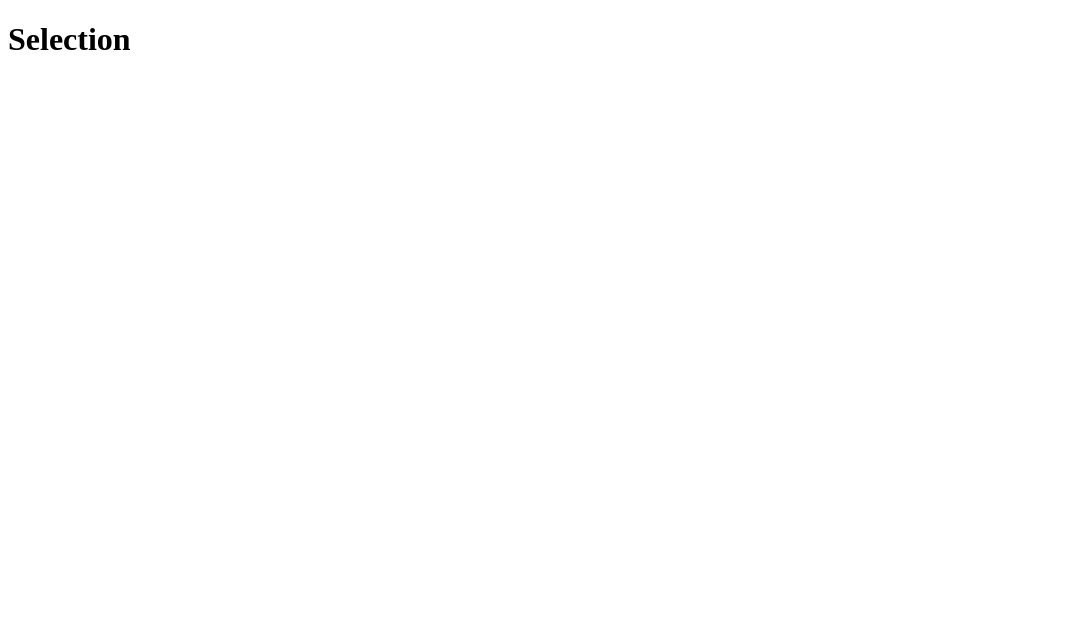
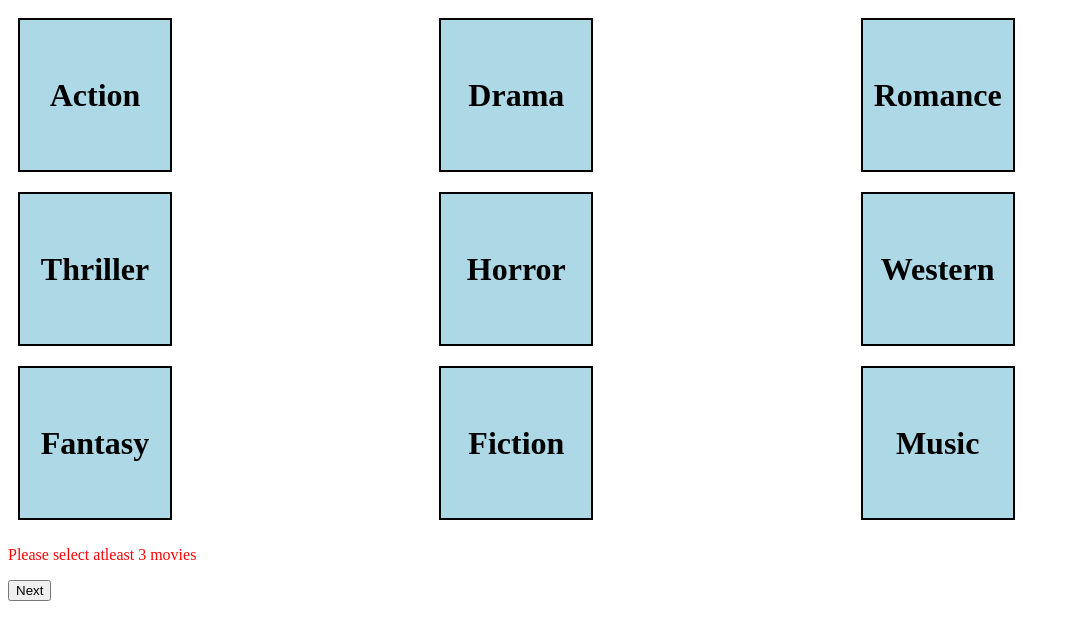
Before and after one commit to SandeepKarukayil/cuvette-react-capstone, a React (Vite) app in the folder vite-project/: page /selection in a window 1280 px wide. Shown: the top 640 px of the page, without its empty margins (0-1070 px from the left). Built offline with nearby package versions, Linux system fonts and the light colour scheme.

Commit message:
movie selection function

```diff
--- /dev/null
+++ b/vite-project/src/components/MovieBox.jsx
@@ -0,0 +1,32 @@
+import React from "react";
+
+function MovieBox({ category, selectedMovies, setSelectedMovies }) {
+  const handleSelection = (category) => {
+    if (selectedMovies.includes(category)) {
+      setSelectedMovies(selectedMovies.filter((item) => item !== category));
+    } else {
+      setSelectedMovies([...selectedMovies, category]);
+    }
+  };
+
+  return (
+    <div
+      style={{
+        width: "150px",
+        height: "150px",
+        backgroundColor: "lightblue",
+        display: "flex",
+        justifyContent: "center",
+        alignItems: "center",
+        margin: "10px",
+        border: `2px solid ${
+          selectedMovies.includes(category) ? "red" : "black"
+        }`,
+      }}
+      onClick={() => handleSelection(category)}>
+      <h1>{category.movie}</h1>
+    </div>
+  );
+}
+
+export default MovieBox;
--- /dev/null
+++ b/vite-project/src/components/MovieChip.jsx
@@ -0,0 +1,10 @@
+import React from 'react'
+
+export default function MovieChip({category,setSelectedMovies}) {
+    const removeSelection=(category)=>{
+        setSelectedMovies((selectedMovies)=>selectedMovies.filter((item)=>item!==category))
+    }
+  return <button>
+    {category.movie}&nbsp;&nbsp;&nbsp;<span onClick={()=>removeSelection(category)}>X</span>
+  </button>
+}
--- a/vite-project/src/pages/Home.jsx
+++ b/vite-project/src/pages/Home.jsx
@@ -1,6 +1,7 @@
 import  { useState } from "react";
-
+import {useNavigate} from 'react-router-dom'
 function Home() {
+  const navigate =  useNavigate()
   const [data, setData] = useState({
     name: "",
     username: "",
@@ -55,6 +56,7 @@
         mobile: "",
         checkbox: false,
       });
+      navigate("/selection")
     }
   };
   return (
--- a/vite-project/src/pages/MovieSelection.jsx
+++ b/vite-project/src/pages/MovieSelection.jsx
@@ -1,10 +1,91 @@
-import React from "react";
+import { useState } from "react";
+import { useNavigate } from "react-router-dom";
+import MovieBox from "../components/MovieBox";
+import MovieChip from "../components/MovieChip";
+const MOVIES = [
+  {
+    id: 0,
+    movie: "Action",
+  },
+  {
+    id: 1,
+    movie: "Drama",
+  },
+  {
+    id: 2,
+    movie: "Romance",
+  },
+  {
+    id: 3,
+    movie: "Thriller",
+  },
+  {
+    id: 4,
+    movie: "Horror",
+  },
+  {
+    id: 5,
+    movie: "Western",
+  },
+  {
+    id: 6,
+    movie: "Fantasy",
+  },
+
+  {
+    id: 7,
+    movie: "Fiction",
+  },
+
+  {
+    id: 8,
+    movie: "Music",
+  },
+];
 
 function Selection() {
+  const navigate = useNavigate();
+  const [selectedMovies, setSelectedMovies] = useState([]);
+  const moveNext = () => {
+    if (selectedMovies.length < 3) {
+      alert("Please select atleast 3 movies");
+    } else {
+      localStorage.setItem("selectedMovies", JSON.stringify(selectedMovies));
+      setSelectedMovies([]);
+      navigate("/info");
+    }
+  };
   return (
-    <div>
-      <h1>Selection</h1>
-    </div>
+    <>
+      <div
+        style={{
+          display: "grid",
+          gridTemplateColumns: "repeat(3,1fr)",
+        }}>
+        {MOVIES.map((category) => (
+          <div key={category.id}>
+            <MovieBox
+              selectedMovies={selectedMovies}
+              setSelectedMovies={setSelectedMovies}
+              category={category}
+            />
+          </div>
+        ))}
+      </div>
+      {selectedMovies.length < 3 && (
+        <p style={{ color: "red" }}>Please select atleast 3 movies</p>
+      )}
+      <div>
+        {selectedMovies.map((category) => (
+          <MovieChip
+            key={category.id}
+            category={category}
+            setSelectedMovies={setSelectedMovies}
+          />
+        ))}
+      </div>
+      <button onClick={moveNext}>Next</button>
+    </>
   );
 }
 
```
